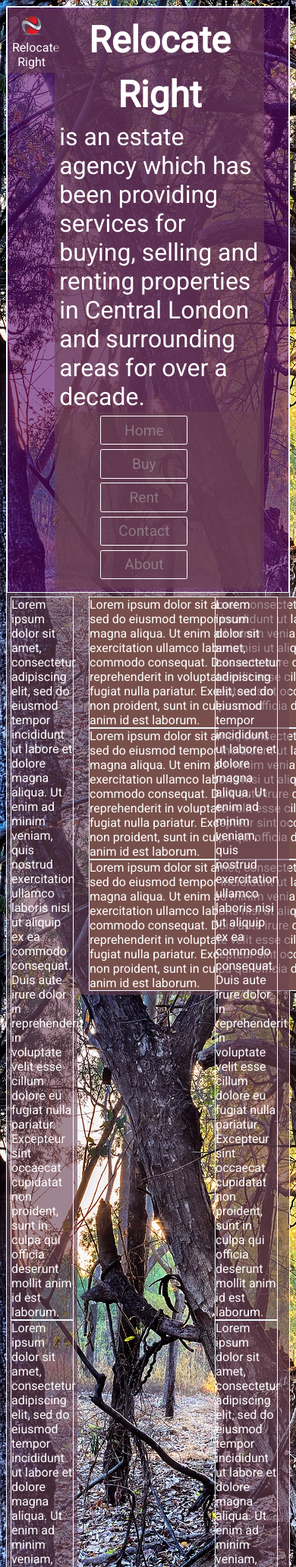
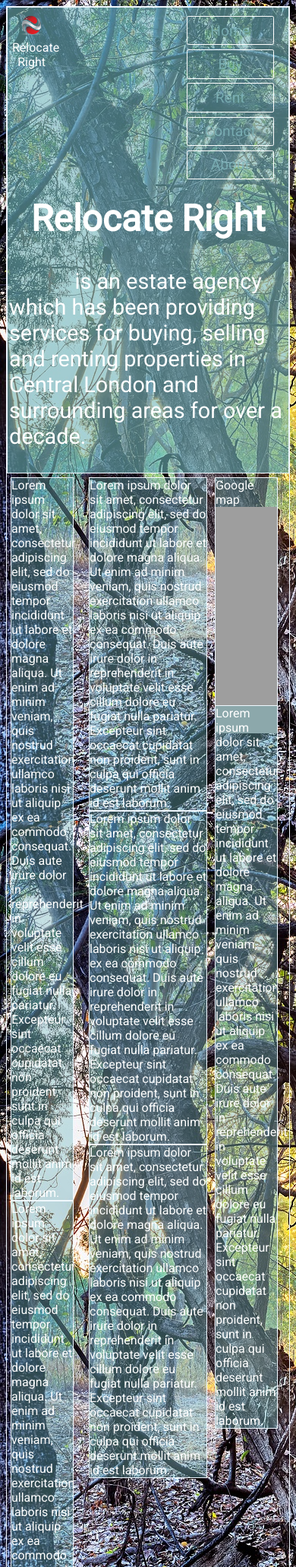
Before and after one commit to AlexandruSburlescu/Relocate-Right, a PHP site: page / in a window 390 px wide; the page is wider, and only the part inside the window is pictured. Shown: the top 2062 px of that part at 76% size. Run offline with PHP 8.4, Linux system fonts and the light colour scheme; some libraries are stand-ins or nearby versions; grey boxes are pictures that could not be loaded.

Commit message:
added styling/color to boxes * added google js not working

```diff
--- a/body/right-reel.php
+++ b/body/right-reel.php
@@ -1,4 +1,4 @@
 <div class="col-3">
-    <div class = "rreel" id = "map" name="Map"> Lorem ipsum dolor sit amet, consectetur adipiscing elit, sed do eiusmod tempor incididunt ut labore et dolore magna aliqua. Ut enim ad minim veniam, quis nostrud exercitation ullamco laboris nisi ut aliquip ex ea commodo consequat. Duis aute irure dolor in reprehenderit in voluptate velit esse cillum dolore eu fugiat nulla pariatur. Excepteur sint occaecat cupidatat non proident, sunt in culpa qui officia deserunt mollit anim id est laborum. </div>
+    <div class = "rreel" id = "map" name="Map" style="width:300px;height:300px">Google map</div>
     <div class = "rreel"id = "details" name = "Details">Lorem ipsum dolor sit amet, consectetur adipiscing elit, sed do eiusmod tempor incididunt ut labore et dolore magna aliqua. Ut enim ad minim veniam, quis nostrud exercitation ullamco laboris nisi ut aliquip ex ea commodo consequat. Duis aute irure dolor in reprehenderit in voluptate velit esse cillum dolore eu fugiat nulla pariatur. Excepteur sint occaecat cupidatat non proident, sunt in culpa qui officia deserunt mollit anim id est laborum. </div>
 </div>
--- a/css/main.css
+++ b/css/main.css
@@ -1,5 +1,6 @@
 * {
     box-sizing: border-box;
+
 
 }
 .row::after {
@@ -11,7 +12,7 @@
     float: left;
     padding: 5px;
     border: 0px solid #f0f8ff ;
-    box-shadow: inset 0 0 0 25em rgba(105, 65, 83, 0.6);
+
 }
 .col-1 {width: 8.33%;}
 .col-2 {width: 16.66%;}
@@ -30,7 +31,7 @@
 
         font-family:'Roboto',sans-serif;
         font-weight:300;
-        color:#FFFFFF;
+        color: rgba(255, 255, 255, 1);
         border: 1px solid #f0f8ff !important;
     }
 
@@ -64,7 +65,7 @@
 
 
 .feature {
-        color: #d419ff;
+    box-shadow: inset 0 0 0 25em rgba(113, 183, 189, 0.6);
 }
 
 
@@ -72,6 +73,7 @@
             font-size: .75em;
             font-style: italic;
             border: 1px solid #f0f8ff ;
+            box-shadow: inset 0 0 0 25em rgba(113, 183, 189, 0.6);
 }
 
 
@@ -83,7 +85,8 @@
 .header {
             padding: 1px;
             border: 1px solid #f0f8ff ;
-            box-shadow: inset 0 0 0 25em rgba(91, 12, 105, 0.6);
+            box-shadow: inset 0 0 0 25em rgba(113, 183, 189, 0.6);
+
 }
 
 #logo {
@@ -129,13 +132,14 @@
 
 #left-menu li {
     float: left;
-    padding-left: 50px;
-    padding-right:50px;
+    padding-left: 10px;
+    padding-right:10px;
     font-size: 1.2em;
+    align-content: flex-end;
 }
 
 #left-menu li a:hover {
-    background-color: #933fff;
+    box-shadow: inset 0 0 0 25em rgba(141, 43, 48, 0.4);
 }
 
 a.button{
@@ -146,7 +150,7 @@
     border-radius:0.12em;
     box-sizing: border-box;
     text-decoration: solid;
-    color: rgba(187, 187, 187, 0.47);
+    color: rgba(129, 182, 187,0.8);
     text-align:center!important;
     transition: all 0.2s;
     width:6em;
@@ -157,7 +161,8 @@
 }
 @media all and (max-width:30em){
         a.button{
-       display:block;
+        color:rgb(255,255,255);
+        display:block;
         margin:0.4em auto;
         }
 }
@@ -168,6 +173,7 @@
         margin-right: 10px;
         max-width:100%;
         float: left!important;
+    box-shadow: inset 0 0 0 25em rgba(113, 183, 189, 0.4);
       }
 
 div.rreel {
@@ -176,12 +182,13 @@
         margin-right: 10px;
         max-width:100%;
         float:right!important;
+    box-shadow: inset 0 0 0 25em rgba(113, 183, 189, 0.4);
 
 }
 div.gallery {
         border: 1px solid #f0f8ff ;
         margin-left: 10px;
         margin-right: 10px;
-        width:400px;
-        background:rgba(120,80,75,1);
+        max-width:100%;
+    box-shadow: inset 0 0 0 25em rgba(113, 183, 189, 0.4);
 }
--- a/header.php
+++ b/header.php
@@ -9,12 +9,8 @@
                 <div id="logo-text" name="Logo Text">Relocate Right</div>
              </div>
             </div>
-            <div class ="col-9">
-                <div id="brand" name="Brand">
-                    <h2> Relocate Right</h2 \n>
-                    is an estate agency which has been providing services for buying,
-                    selling and renting properties in Central London and surrounding areas for over a decade.
-                </div>
+        <label class ="col-5"></label>
+            <div class ="col-5">
             <div class="row">
                 <label for="left-menu"></label>
                 <div class="col-12">
@@ -30,6 +26,12 @@
                 </div>
             </div>
             </div>
+
+                <div id="brand" name="Brand">
+                    <h2> Relocate Right</h2 \n>
+                    <p>is an estate agency which has been providing services for buying,
+                        selling and renting properties in Central London and surrounding areas for over a decade.</p>
+                </div>
             </div>
 
     </div>
--- a/index.php
+++ b/index.php
@@ -8,6 +8,9 @@
 <link rel="stylesheet" href="css/main.css" />
 <link href="https://fonts.googleapis.com/css?family=Lato|Montserrat|Open+Sans|Roboto" rel="stylesheet">
 <script type="text/javascript" src="js/jquery-3.2.1.js"></script>
+<script type="text/javascript" src="js/myscripts.js"></script>
+<script src="https://maps.googleapis.com/maps/api/js?key=AIzaSyAfLvR5-Iyr-gqqUjWWBbP4FcNh3D5ZKFs&callback=myMap"></script>
+
     <style>
         body {
                 background-image: url("img/background.jpg")!important;
--- /dev/null
+++ b/js/myscripts.js
@@ -0,0 +1,9 @@
+function myMap() {
+
+    var mapOptions = {
+        center: new google.maps.LatLng(51.5, -0.12),
+        zoom: 10,
+        mapTypeId: google.maps.MapTypeId.HYBRID
+    }
+    var map = new google.maps.Map(document.getElementById("map"), mapOptions);
+}
```
Lines whose indentation alone changed are shown as unchanged.
